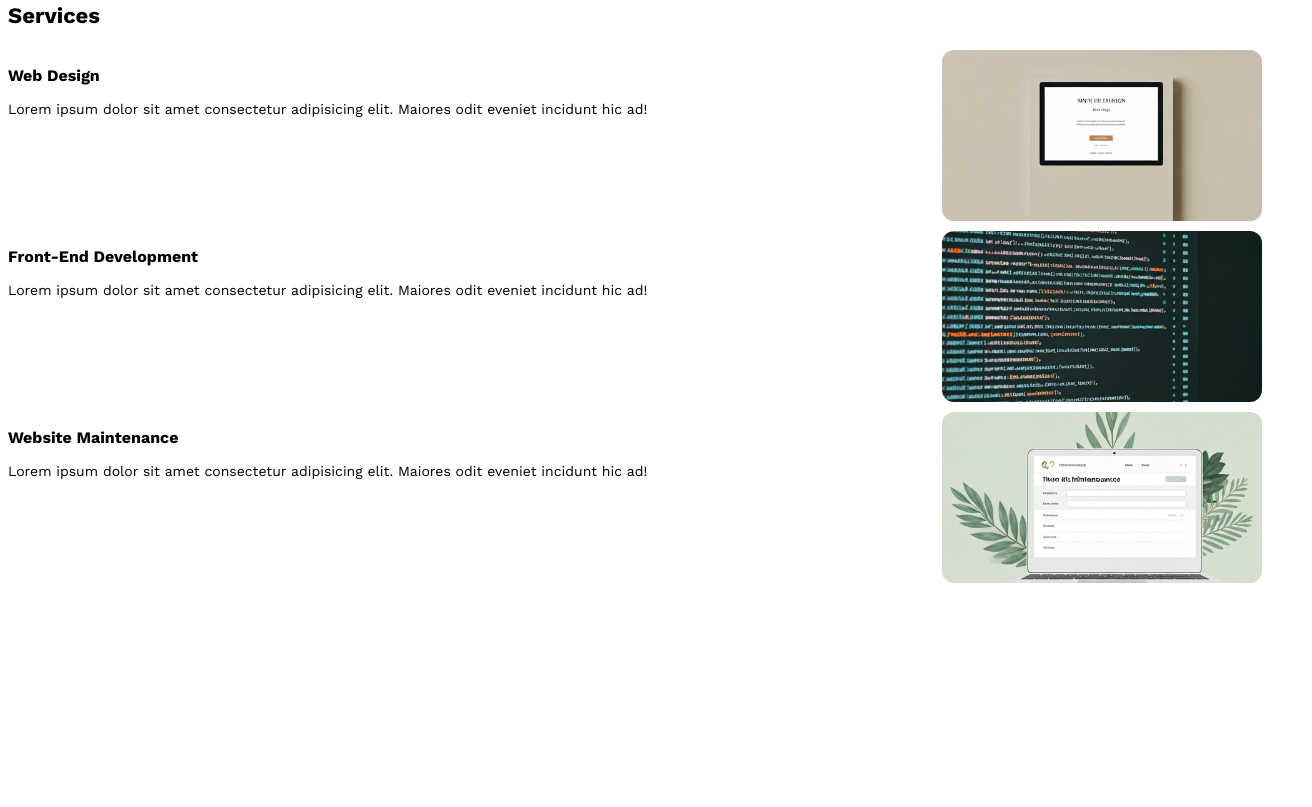
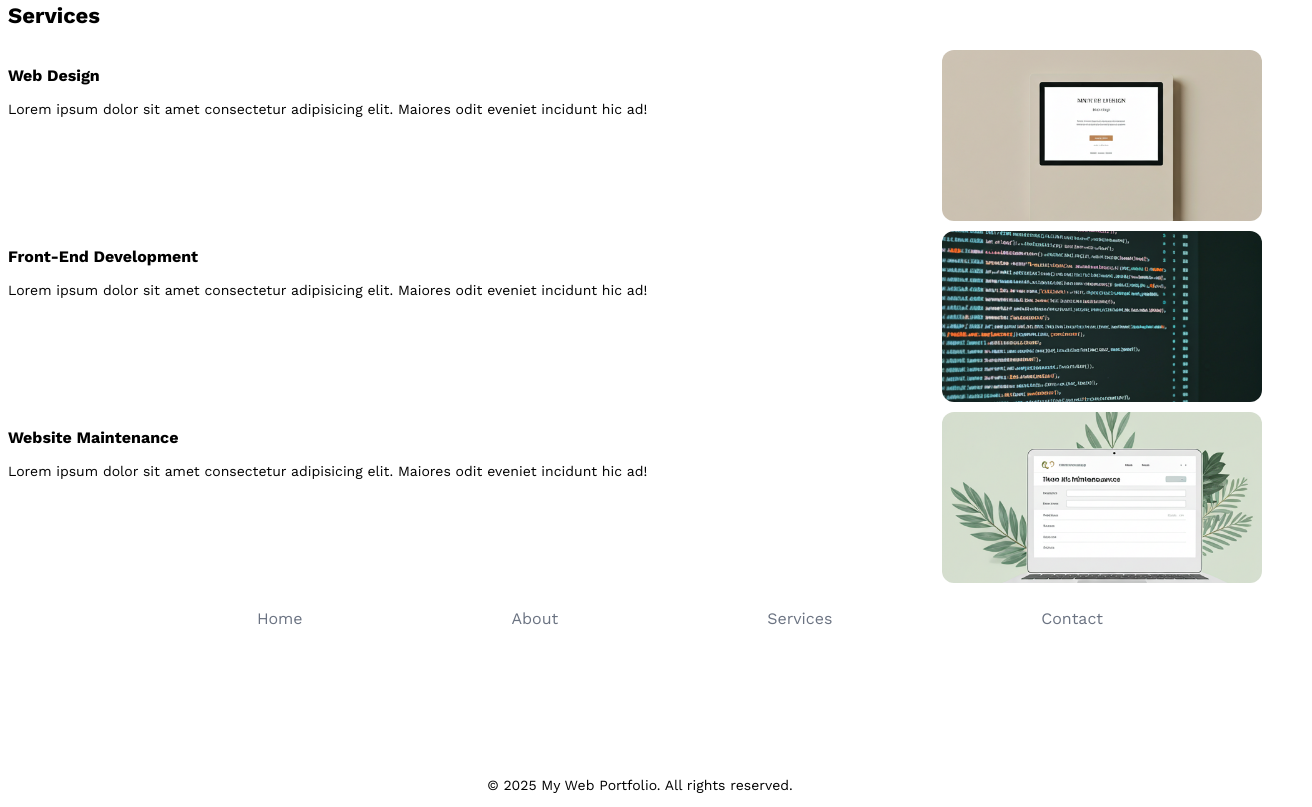
Before and after one commit to moijxbwlfjod-design/Mise-En-Situation-1, a plain HTML site: page index.html in a window 1280 px wide. Shown: the part 724-1531 px from the top of the page, 1312 px wide, since content can reach past the window. Before the commit the page ends 1325 px from the top, so only its background shows below. Drawn offline with nearby package versions, Linux system fonts and the light colour scheme.

Commit message:
final result

```diff
--- a/index.html
+++ b/index.html
@@ -75,5 +75,16 @@
             </div>
         </div>
     </main>
+
+    <footer>
+
+        <ul class="footer--links">
+                <li><a href="#">Home</a></li>
+                <li><a href="#">About</a></li>
+                <li><a href="#">Services</a></li>
+                <li><a href="#">Contact</a></li>
+            </ul>
+            <p class="text--small">&copy; 2025 My Web Portfolio. All rights reserved.</p>
+    </footer>
 </body>
 </html>
--- a/style.css
+++ b/style.css
@@ -152,3 +152,25 @@
     display: flex;
     justify-content: center;
 }
+
+.footer--links{
+    list-style: none;
+    display: flex;
+
+    justify-content: space-evenly;
+    width: 100%;
+    height: 152px;
+}
+
+.footer--links a{
+    text-decoration: none;
+    font-weight: 400;
+    font-family: "Work Sans", sans-serif;
+    font-size: 16px;
+    color: #6B7382;
+}
+
+footer .text--small{
+    font-size: 14px;
+    text-align: center;
+}
```
